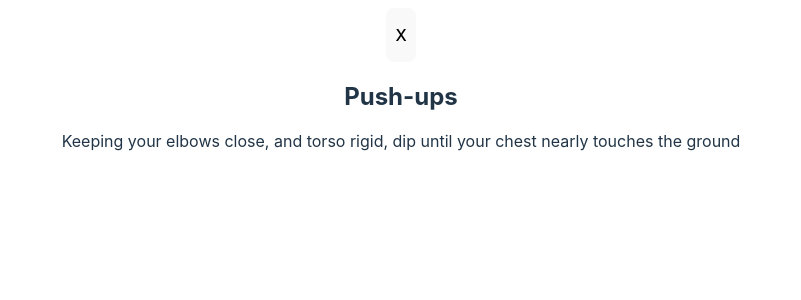
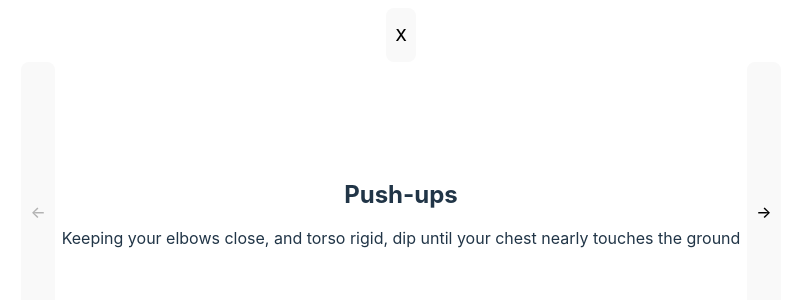
Before and after one commit to calebthewood/grond, a React (Vite) app: page / in a window 1280 px wide. Both pictures are taken after a click on the item 660 px from the left and 154 px from the top of the page. Shown: the top 300 px of the page, without its empty margins (239-1040 px from the left). Built offline with nearby package versions, Linux system fonts and the light colour scheme.

Commit message:
adds next prev functionality

```diff
--- a/src/Workout/WorkoutSet.tsx
+++ b/src/Workout/WorkoutSet.tsx
@@ -1,6 +1,7 @@
 import { useState } from "react";
 import { WorkoutCard } from "../Card/WorkoutCard";
 import { IDeck, ICard } from "../MockData";
+import './workout.css'
 
 
 interface IWorkoutSetProps {
@@ -18,10 +19,28 @@ export function WorkoutSet({ topLevelNav, deck }: IWorkoutSetProps) {
     topLevelNav('decks');
   }
 
+  function next() {
+    setIndex(index < cards.length - 1 ? index + 1 : index);
+  }
+
+  function prev() {
+    setIndex(index > 0 ? index - 1 : 0);
+  }
+
   return (
     <section>
       <button onClick={returnHome}>X</button>
-      <WorkoutCard workout={cards[index]} />
+      <div className="set-wrapper">
+        <button
+          disabled={index <= 0}
+          onClick={prev}
+          className="workout-nav">←</button>
+        <WorkoutCard workout={cards[index]} />
+        <button
+          disabled={index >= cards.length - 1}
+          onClick={next}
+          className="workout-nav">→</button>
+      </div>
     </section>
   );
 }
--- /dev/null
+++ b/src/Workout/workout.css
@@ -0,0 +1,17 @@
+.workout-card {
+  display: inline-block;
+}
+
+.set-wrapper {
+  display: flex;
+  flex-direction: row;
+  flex-wrap: nowrap;
+  justify-content: center;
+  align-items: center;
+  height: min-content;
+}
+
+.workout-nav {
+  height: 300px;
+  margin: 0 7px;
+}
```
